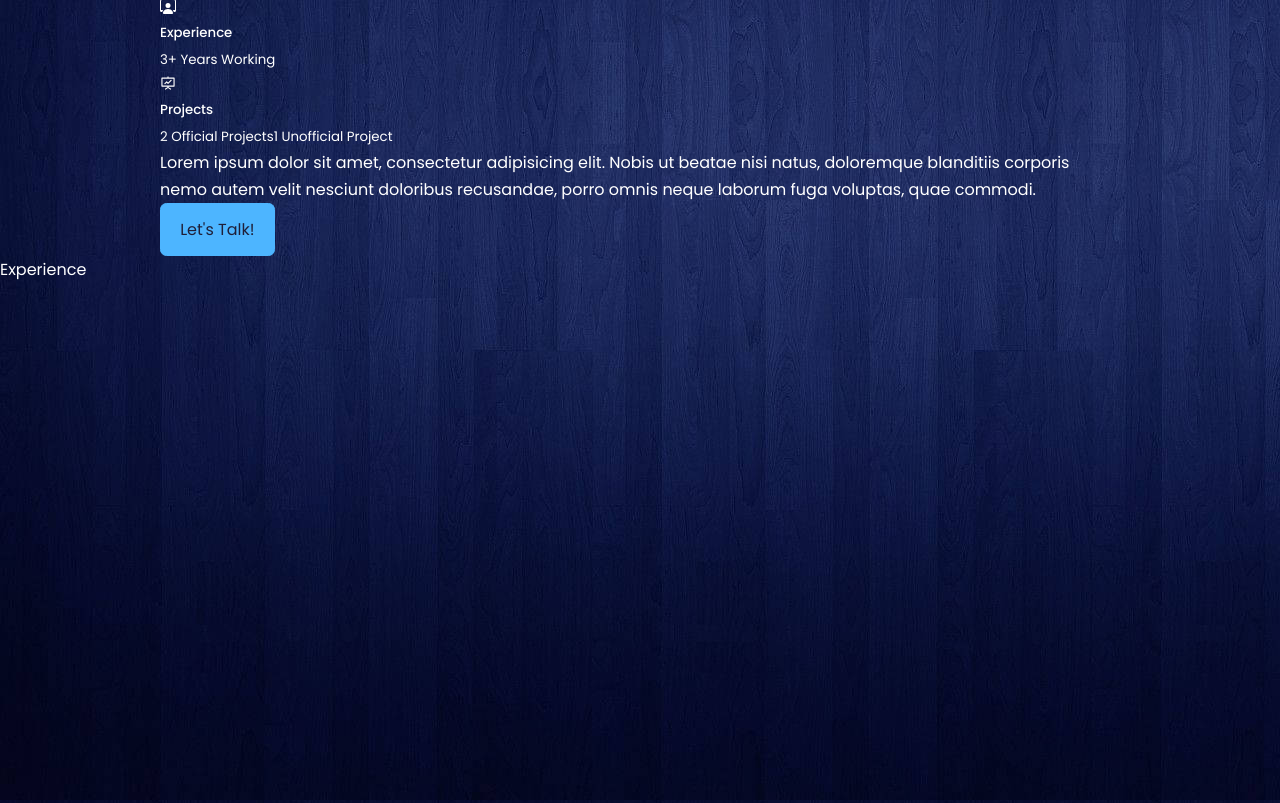
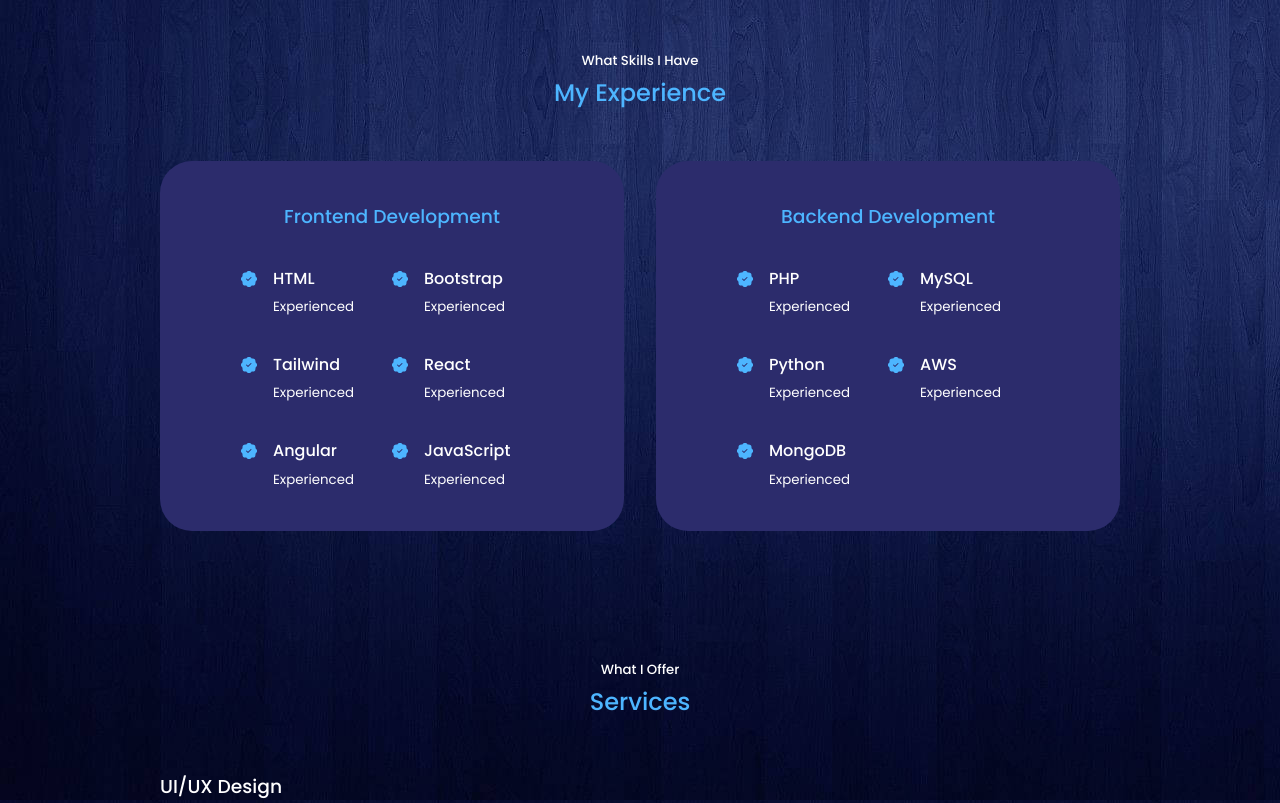
Before and after one commit to shaneTF/Portfolio-Website, a React (Create React App) app: page / in a window 1280 px wide. Shown: the part 1600-2403 px from the top of the page. Built offline with nearby package versions, Linux system fonts and the light colour scheme.

Commit message:
Added experience section started services

```diff
--- a/package.json
+++ b/package.json
@@ -1,6 +1,7 @@
 {
   "name": "react-portfolio",
   "version": "0.1.0",
+  "homepage": "https://shanetf.github.io/Portfolio-Website",
   "private": true,
   "dependencies": {
     "@testing-library/jest-dom": "^5.16.5",
@@ -13,6 +14,8 @@
     "web-vitals": "^2.1.4"
   },
   "scripts": {
+    "predeploy": "npm run build",
+    "deploy": "gh-pages -d build",
     "start": "react-scripts start",
     "build": "react-scripts build",
     "test": "react-scripts test",
@@ -35,5 +38,8 @@
       "last 1 firefox version",
       "last 1 safari version"
     ]
+  },
+  "devDependencies": {
+    "gh-pages": "^5.0.0"
   }
 }
--- a/src/components/about/About.jsx
+++ b/src/components/about/About.jsx
@@ -29,6 +29,7 @@
               <AiOutlineFundProjectionScreen className='about__icon'/>
               <h5>Projects</h5>
               <small>2 Official Projects</small>
+              <br></br>
               <small>1 Unofficial Project</small>
             </article>
           </div>
--- a/src/components/about/about.css
+++ b/src/components/about/about.css
@@ -0,0 +1,112 @@
+.about__container {
+    display: grid;
+    grid-template-columns: 35% 50%;
+    gap: 15%;
+}
+
+.about__me {
+    width: 100%;
+    aspect-ratio: 1/1;
+    border-radius: 2rem;
+    background: linear-gradient(
+        45deg,
+        transparent,
+        var(--color-primary),
+        transparent
+    );
+    display: grid;
+    place-items: center;
+}
+
+.about__me-image {
+    border-radius: 2rem;
+    overflow: hidden;
+    transform: rotate(10deg);
+    transition: var(--transition);
+}
+
+.about__me-image:hover {
+    transform: rotate(0deg);
+}
+
+.about__cards {
+    display: grid;
+    grid-template-columns: repeat(3, 1fr);
+    gap: 1.5rem;
+}
+
+.about__card {
+    background: var(--color-bg-variant);
+    border: 1px solid transparent;
+    border-radius: 1rem;
+    padding: 2rem;
+    text-align: center;
+    transition: var(--transition)
+}
+
+.about__card:hover {
+    background: transparent;
+    border-color: var(--color-primary-variant);
+    cursor: default;
+}
+
+.about__icon {
+    color: var(--color-primary);
+    font-size: 1.4rem;
+    margin-bottom: 1rem;
+}
+
+.about__card h5 {
+    font-size: 0.95rem;
+}
+
+.about__card small {
+    font-size: 0.7rem;
+    color: var(--color-light);
+}
+
+.about__content p {
+    margin: 2rem 0 2.6rem;
+    color: var(--color-light);
+}
+
+/* =================== MEDIA QUERIES (MEDIUM DEVICES) =============== */
+
+@media screen and (max-width: 1024px) {
+    .about__container {
+        grid-template-columns: 1fr;
+        gap: 0;
+    }
+
+    .about__me {
+        width: 50%;
+        margin: 2rem auto 4rem;
+    }
+
+    .about__content p {
+        margin: 1rem 0 1.5rem;
+    }
+}
+
+/* =================== MEDIA QUERIES (SMALL DEVICES) =============== */
+
+@media screen and (max-width: 600px) {
+    .about__me {
+        width: 65%;
+        margin: 0 auto 3rem;
+    }
+
+    .about__cards {
+        grid-template-columns: 1fr 1fr;
+        gap: 1rem;
+    }
+
+    .about__content {
+        text-align: center;
+    }
+
+    .about__content p {
+        margin: 1.5rem 0;
+
+    }
+}
--- a/src/components/experience/Experience.jsx
+++ b/src/components/experience/Experience.jsx
@@ -1,9 +1,105 @@
 import React from 'react'
 import './experience.css'
+import {BsPatchCheckFill} from 'react-icons/bs'
 
 const Experience = () => {
   return (
-    <section id='experience'>Experience</section>
+    <section id='experience'>
+      <h5>What Skills I Have</h5>
+      <h2>My Experience</h2>
+
+      <div className="container experience__container">
+        <div className="experience__frontend">
+          <h3>Frontend Development</h3>
+          <div className="experience__content">
+            <article className='experience__details'>
+              <BsPatchCheckFill className='experience__details-icon' />
+              <div>
+                <h4>HTML</h4>
+                <small>Experienced</small>
+              </div>
+            </article>
+            <article className='experience__details'>
+              <BsPatchCheckFill className='experience__details-icon' />
+              <div>
+                <h4>Bootstrap</h4>
+                <small>Experienced</small>
+              </div>
+            </article>
+            <article className='experience__details'>
+              <BsPatchCheckFill className='experience__details-icon' />
+              <div>
+                <h4>Tailwind</h4>
+                <small>Experienced</small>
+              </div>
+            </article>
+            <article className='experience__details'>
+              <BsPatchCheckFill className='experience__details-icon' />
+              <div>
+                <h4>React</h4>
+                <small>Experienced</small>
+              </div>
+            </article>
+            <article className='experience__details'>
+              <BsPatchCheckFill className='experience__details-icon' />
+              <div>
+                <h4>Angular</h4>
+                <small>Experienced</small>
+              </div>
+            </article>
+            <article className='experience__details'>
+              <BsPatchCheckFill className='experience__details-icon' />
+              <div>
+                <h4>JavaScript</h4>
+                <small>Experienced</small>
+              </div>
+            </article>
+          </div>
+        </div>
+        {/* END OF FRONT END */}
+
+        <div className="experience__backend">
+          <h3>Backend Development</h3>
+            <div className="experience__content">
+              <article className='experience__details'>
+                <BsPatchCheckFill className='experience__details-icon' />
+                <div>
+                  <h4>PHP</h4>
+                  <small>Experienced</small>
+                </div>
+              </article>
+              <article className='experience__details'>
+                <BsPatchCheckFill className='experience__details-icon' />
+                <div>
+                  <h4>MySQL</h4>
+                  <small>Experienced</small>
+                </div>
+              </article>
+              <article className='experience__details'>
+                <BsPatchCheckFill className='experience__details-icon' />
+                <div>
+                  <h4>Python</h4>
+                  <small>Experienced</small>
+                </div>
+              </article>
+              <article className='experience__details'>
+                <BsPatchCheckFill className='experience__details-icon' />
+                <div>
+                  <h4>AWS</h4>
+                  <small>Experienced</small>
+                </div>
+              </article>
+              <article className='experience__details'>
+                <BsPatchCheckFill className='experience__details-icon' />
+                <div>
+                  <h4>MongoDB</h4>
+                  <small>Experienced</small>
+                </div>
+              </article>
+            </div>
+        </div>
+      </div>
+    </section>
   )
 }
 
--- a/src/components/experience/experience.css
+++ b/src/components/experience/experience.css
@@ -0,0 +1,72 @@
+.experience__container {
+    display: grid;
+    grid-template-columns: 1fr 1fr;
+    gap: 2rem;
+}
+
+.experience__container > div {
+    background: var(--color-bg-variant);
+    padding: 2.4rem 5rem;
+    border-radius: 2rem;
+    border: 1px solid transparent;
+    transition: var(--transition)
+}
+
+.experience__container > div:hover {
+    background: transparent;
+    border-color: var(--color-primary-variant);
+    cursor: default;
+}
+
+.experience__container > div h3 {
+    text-align: center;
+    margin-bottom: 2rem;
+    color: var(--color-primary);
+}
+
+.experience__content {
+    display: grid;
+    grid-template-columns: 1fr 1fr;
+    row-gap: 2rem;
+}
+
+.experience__details {
+    display: flex;
+    gap: 1rem;
+}
+
+.experience__details-icon {
+    margin-top: 6px;
+    color: var(--color-primary);
+}
+
+/* =================== MEDIA QUERIES (MEDIUM DEVICES) =============== */
+
+@media screen and (max-width: 1024px) {
+    .experience__container {
+        grid-template-columns: 1fr;
+    }
+
+    .experience__container > div {
+        width: 80%;
+        padding: 2rem;
+        margin: 0 auto;
+    }
+
+    .experience__content {
+        padding: 1rem;
+    }
+}
+
+/* =================== MEDIA QUERIES (SMALL DEVICES) =============== */
+
+@media screen and (max-width: 600px) {
+    .experience__container {
+        gap: 1rem;
+    }
+
+    .experience__container > div {
+        width: 100%;
+        padding: 2rem 1rem;
+    }
+}
--- a/src/components/services/Services.jsx
+++ b/src/components/services/Services.jsx
@@ -1,9 +1,25 @@
 import React from 'react'
 import './services.css'
+import {BiCheck} from 'react-icons/bi'
 
 const Services = () => {
   return (
-    <section id='services'>Services</section>
+    <section id='services'>
+      <h5>What I Offer</h5>
+      <h2>Services</h2>
+
+      <div className="container services__container">
+        <article className="service">
+          <div className="service__head">
+            <h3>UI/UX Design</h3>
+          </div>
+
+          <ul className="service__list">
+            <li></li>
+          </ul>
+        </article>
+      </div>
+    </section>
   )
 }
 
--- a/src/index.css
+++ b/src/index.css
@@ -62,7 +62,6 @@
 
 section {
     margin-top: 8rem;
-    height: 100vh;
 }
 
 section > h2,
```
Also changed, not shown: 1 other file (tests, documents, lock files or other folders).
